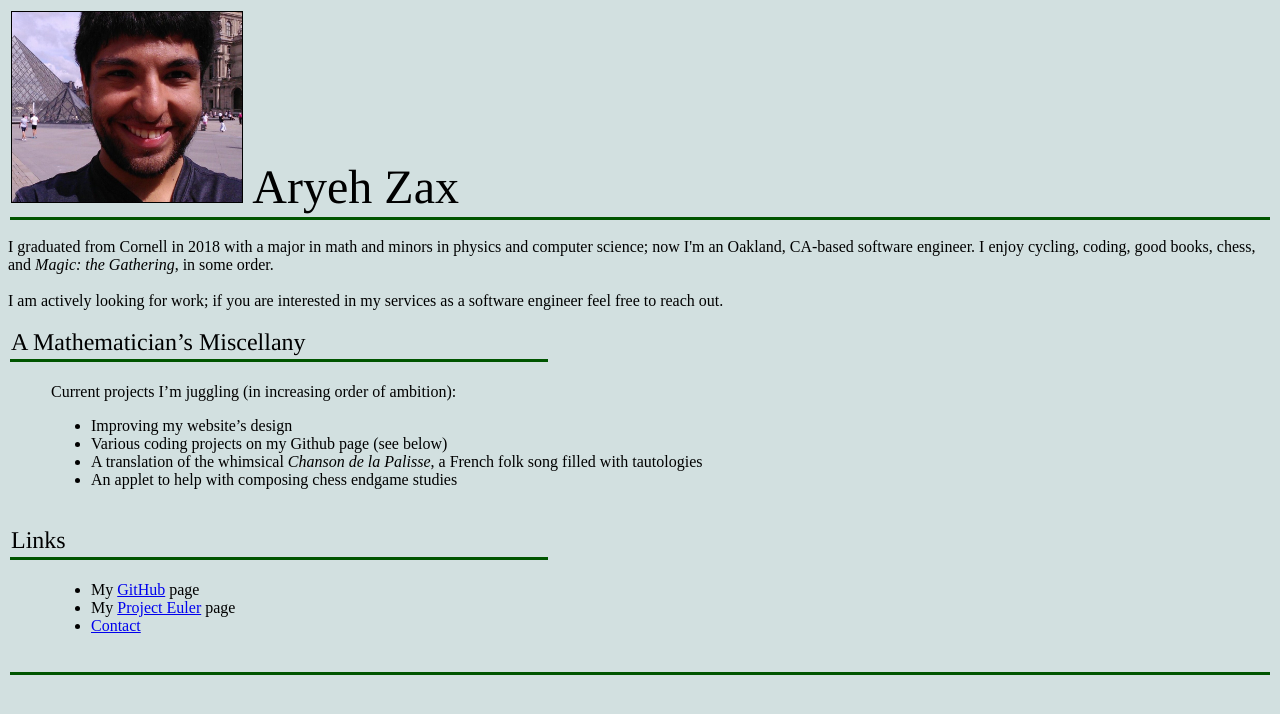
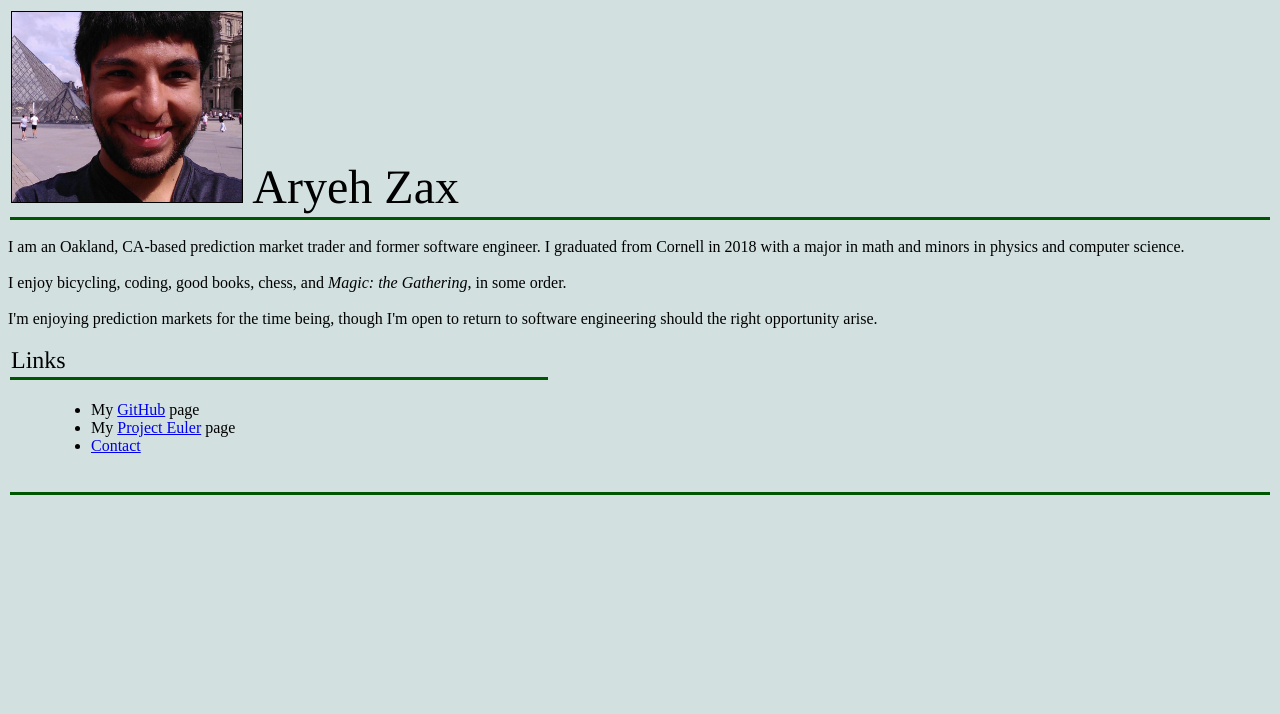
Before and after one commit to azax1/personal-website, a plain HTML site: page docs/index.html in a window 1280 px wide. Drawn offline with Linux system fonts and the light colour scheme.

Commit message:
job updates I guess

```diff
--- a/docs/index.html
+++ b/docs/index.html
@@ -34,24 +34,13 @@ Aryeh Zax</td></tr>
 <tr class="bar"><td></td></tr></table></p>
 
 <main>
-I graduated from Cornell in 2018 with a major in math and minors in physics and computer science; now I'm an Oakland, CA-based software engineer. I enjoy cycling, coding, good books, chess, and <i>Magic: the Gathering</i>, in some order.<br>
+I am an Oakland, CA-based prediction market trader and former software engineer. I graduated from Cornell in 2018 with a major in math and minors in physics and computer science.<br>
 <br>
-I am actively looking for work; if you are interested in my services as a software engineer feel free to reach out.<br>
 
-<p><table class="h3"><tr><td>A Mathematician’s Miscellany</td></tr>
-<tr class="bar"><td></td></tr></table></p>
+I enjoy bicycling, coding, good books, chess, and <i>Magic: the Gathering</i>, in some order.<br>
+<br>
 
-<dl><dd><table><tr valign=top><td>
-
-Current projects I’m juggling (in increasing order of ambition):
-
-<ul>
-<li>Improving my website’s design</li>
-<li>Various coding projects on my Github page (see below)</li>
-<li>A translation of the whimsical <i>Chanson de la Palisse</i>, a French folk song filled with tautologies</li>
-<li>An applet to help with composing chess endgame studies</li></ul>
-
-</td></tr></table></dd></dl>
+I'm enjoying prediction markets for the time being, though I'm open to return to software engineering should the right opportunity arise.<br>
 
 <p><table class="h3"><tr><td>Links</td></tr>
 <tr class="bar"><td></td></tr></table></p>
```
